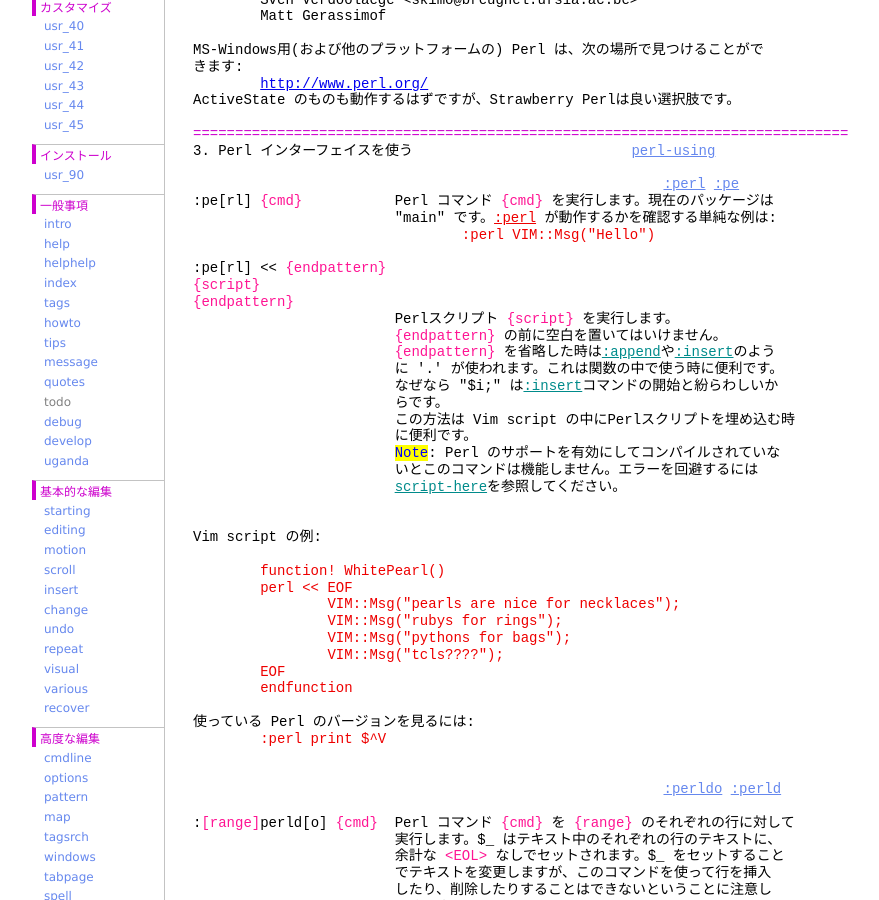
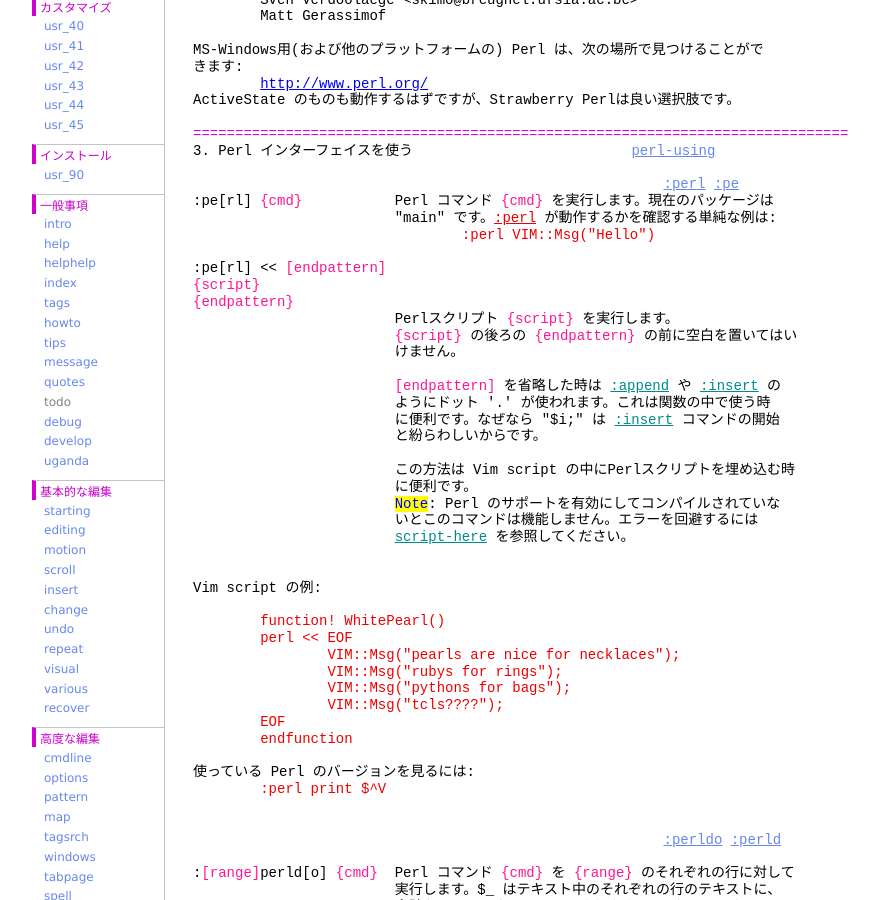
Before and after one commit to vim-jp/vimdoc-ja, a Jekyll site: the page built from if_perl.html, in a window 1280 px wide and 900 px high, scrolled down 913 px. Shown: the whole window, without its empty margins (208-1087 px from the left). Built offline with Jekyll 4.4.1, drawn with Linux system fonts in a browser that asks for light colours; nearby versions of some CDN libraries; comment, search, counter and statistics services are not loaded; some of the changed text lies outside the part shown.

Commit message:
Generated by Travis JOB 2608.1
https://travis-ci.org/vim-jp/vimdoc-ja-working/builds/585932587

```diff
--- a/if_perl.html
+++ b/if_perl.html
@@ -3,7 +3,7 @@ layout: vimdoc
 helpname: 'if_perl'
 ---
 <div id='vimCodeElement'>
-<a class="Constant" href="if_perl.html" name="if_perl.txt">if_perl.txt</a>&nbsp;&nbsp; For&nbsp;<span class="Identifier">Vim バージョン 8.1.</span>&nbsp;&nbsp;Last change: 2019 May 05<br>
+<a class="Constant" href="if_perl.html" name="if_perl.txt">if_perl.txt</a>&nbsp;&nbsp; For&nbsp;<span class="Identifier">Vim バージョン 8.1.</span>&nbsp;&nbsp;Last change: 2019 Jul 21<br>
 <br>
 <br>
 &nbsp;&nbsp;&nbsp;&nbsp;&nbsp;&nbsp;&nbsp;&nbsp;&nbsp;&nbsp;&nbsp;&nbsp;&nbsp;&nbsp;&nbsp;&nbsp;&nbsp;&nbsp;<span class="Identifier">VIMリファレンスマニュアル&nbsp;&nbsp;&nbsp;&nbsp;by Sven Verdoolaege</span><br>
@@ -60,20 +60,23 @@ ActiveState のものも動作するはずですが、Strawberry Perlは良い
 &nbsp;&nbsp;&nbsp;&nbsp;&nbsp;&nbsp;&nbsp;&nbsp;&nbsp;&nbsp;&nbsp;&nbsp;&nbsp;&nbsp;&nbsp;&nbsp;&nbsp;&nbsp;&nbsp;&nbsp;&nbsp;&nbsp;&nbsp;&nbsp;&quot;main&quot; です。<a class="Comment" href="if_perl.html#:perl">:perl</a>&nbsp;が動作するかを確認する単純な例は:<br>
 <div class="helpExample">&nbsp;&nbsp;&nbsp;&nbsp;&nbsp;&nbsp;&nbsp;&nbsp;&nbsp;&nbsp;&nbsp;&nbsp;&nbsp;&nbsp;&nbsp;&nbsp;&nbsp;&nbsp;&nbsp;&nbsp;&nbsp;&nbsp;&nbsp;&nbsp;&nbsp;&nbsp;&nbsp;&nbsp;&nbsp;&nbsp;&nbsp;&nbsp;:perl VIM::Msg(&quot;Hello&quot;)</div>
 <br>
-:pe[rl] &lt;&lt;&nbsp;<span class="Special">{endpattern}</span><br>
+:pe[rl] &lt;&lt;&nbsp;<span class="Special">[endpattern]</span><br>
 <span class="Special">{script}</span><br>
 <span class="Special">{endpattern}</span><br>
 &nbsp;&nbsp;&nbsp;&nbsp;&nbsp;&nbsp;&nbsp;&nbsp;&nbsp;&nbsp;&nbsp;&nbsp;&nbsp;&nbsp;&nbsp;&nbsp;&nbsp;&nbsp;&nbsp;&nbsp;&nbsp;&nbsp;&nbsp;&nbsp;Perlスクリプト&nbsp;<span class="Special">{script}</span>&nbsp;を実行します。<br>
-&nbsp;&nbsp;&nbsp;&nbsp;&nbsp;&nbsp;&nbsp;&nbsp;&nbsp;&nbsp;&nbsp;&nbsp;&nbsp;&nbsp;&nbsp;&nbsp;&nbsp;&nbsp;&nbsp;&nbsp;&nbsp;&nbsp;&nbsp;&nbsp;<span class="Special">{endpattern}</span>&nbsp;の前に空白を置いてはいけません。<br>
-&nbsp;&nbsp;&nbsp;&nbsp;&nbsp;&nbsp;&nbsp;&nbsp;&nbsp;&nbsp;&nbsp;&nbsp;&nbsp;&nbsp;&nbsp;&nbsp;&nbsp;&nbsp;&nbsp;&nbsp;&nbsp;&nbsp;&nbsp;&nbsp;<span class="Special">{endpattern}</span>&nbsp;を省略した時は<a class="Identifier" href="insert.html#:append">:append</a>や<a class="Identifier" href="insert.html#:insert">:insert</a>のよう<br>
-&nbsp;&nbsp;&nbsp;&nbsp;&nbsp;&nbsp;&nbsp;&nbsp;&nbsp;&nbsp;&nbsp;&nbsp;&nbsp;&nbsp;&nbsp;&nbsp;&nbsp;&nbsp;&nbsp;&nbsp;&nbsp;&nbsp;&nbsp;&nbsp;に '.' が使われます。これは関数の中で使う時に便利です。<br>
-&nbsp;&nbsp;&nbsp;&nbsp;&nbsp;&nbsp;&nbsp;&nbsp;&nbsp;&nbsp;&nbsp;&nbsp;&nbsp;&nbsp;&nbsp;&nbsp;&nbsp;&nbsp;&nbsp;&nbsp;&nbsp;&nbsp;&nbsp;&nbsp;なぜなら &quot;$i;&quot; は<a class="Identifier" href="insert.html#:insert">:insert</a>コマンドの開始と紛らわしいか<br>
-&nbsp;&nbsp;&nbsp;&nbsp;&nbsp;&nbsp;&nbsp;&nbsp;&nbsp;&nbsp;&nbsp;&nbsp;&nbsp;&nbsp;&nbsp;&nbsp;&nbsp;&nbsp;&nbsp;&nbsp;&nbsp;&nbsp;&nbsp;&nbsp;らです。<br>
+&nbsp;&nbsp;&nbsp;&nbsp;&nbsp;&nbsp;&nbsp;&nbsp;&nbsp;&nbsp;&nbsp;&nbsp;&nbsp;&nbsp;&nbsp;&nbsp;&nbsp;&nbsp;&nbsp;&nbsp;&nbsp;&nbsp;&nbsp;&nbsp;<span class="Special">{script}</span>&nbsp;の後ろの&nbsp;<span class="Special">{endpattern}</span>&nbsp;の前に空白を置いてはい<br>
+&nbsp;&nbsp;&nbsp;&nbsp;&nbsp;&nbsp;&nbsp;&nbsp;&nbsp;&nbsp;&nbsp;&nbsp;&nbsp;&nbsp;&nbsp;&nbsp;&nbsp;&nbsp;&nbsp;&nbsp;&nbsp;&nbsp;&nbsp;&nbsp;けません。<br>
+<br>
+&nbsp;&nbsp;&nbsp;&nbsp;&nbsp;&nbsp;&nbsp;&nbsp;&nbsp;&nbsp;&nbsp;&nbsp;&nbsp;&nbsp;&nbsp;&nbsp;&nbsp;&nbsp;&nbsp;&nbsp;&nbsp;&nbsp;&nbsp;&nbsp;<span class="Special">[endpattern]</span>&nbsp;を省略した時は&nbsp;<a class="Identifier" href="insert.html#:append">:append</a>&nbsp;や&nbsp;<a class="Identifier" href="insert.html#:insert">:insert</a>&nbsp;の<br>
+&nbsp;&nbsp;&nbsp;&nbsp;&nbsp;&nbsp;&nbsp;&nbsp;&nbsp;&nbsp;&nbsp;&nbsp;&nbsp;&nbsp;&nbsp;&nbsp;&nbsp;&nbsp;&nbsp;&nbsp;&nbsp;&nbsp;&nbsp;&nbsp;ようにドット '.' が使われます。これは関数の中で使う時<br>
+&nbsp;&nbsp;&nbsp;&nbsp;&nbsp;&nbsp;&nbsp;&nbsp;&nbsp;&nbsp;&nbsp;&nbsp;&nbsp;&nbsp;&nbsp;&nbsp;&nbsp;&nbsp;&nbsp;&nbsp;&nbsp;&nbsp;&nbsp;&nbsp;に便利です。なぜなら &quot;$i;&quot; は&nbsp;<a class="Identifier" href="insert.html#:insert">:insert</a>&nbsp;コマンドの開始<br>
+&nbsp;&nbsp;&nbsp;&nbsp;&nbsp;&nbsp;&nbsp;&nbsp;&nbsp;&nbsp;&nbsp;&nbsp;&nbsp;&nbsp;&nbsp;&nbsp;&nbsp;&nbsp;&nbsp;&nbsp;&nbsp;&nbsp;&nbsp;&nbsp;と紛らわしいからです。<br>
+<br>
 &nbsp;&nbsp;&nbsp;&nbsp;&nbsp;&nbsp;&nbsp;&nbsp;&nbsp;&nbsp;&nbsp;&nbsp;&nbsp;&nbsp;&nbsp;&nbsp;&nbsp;&nbsp;&nbsp;&nbsp;&nbsp;&nbsp;&nbsp;&nbsp;この方法は Vim script の中にPerlスクリプトを埋め込む時<br>
 &nbsp;&nbsp;&nbsp;&nbsp;&nbsp;&nbsp;&nbsp;&nbsp;&nbsp;&nbsp;&nbsp;&nbsp;&nbsp;&nbsp;&nbsp;&nbsp;&nbsp;&nbsp;&nbsp;&nbsp;&nbsp;&nbsp;&nbsp;&nbsp;に便利です。<br>
 &nbsp;&nbsp;&nbsp;&nbsp;&nbsp;&nbsp;&nbsp;&nbsp;&nbsp;&nbsp;&nbsp;&nbsp;&nbsp;&nbsp;&nbsp;&nbsp;&nbsp;&nbsp;&nbsp;&nbsp;&nbsp;&nbsp;&nbsp;&nbsp;<span class="Todo">Note</span>: Perl のサポートを有効にしてコンパイルされていな<br>
 &nbsp;&nbsp;&nbsp;&nbsp;&nbsp;&nbsp;&nbsp;&nbsp;&nbsp;&nbsp;&nbsp;&nbsp;&nbsp;&nbsp;&nbsp;&nbsp;&nbsp;&nbsp;&nbsp;&nbsp;&nbsp;&nbsp;&nbsp;&nbsp;いとこのコマンドは機能しません。エラーを回避するには<br>
-&nbsp;&nbsp;&nbsp;&nbsp;&nbsp;&nbsp;&nbsp;&nbsp;&nbsp;&nbsp;&nbsp;&nbsp;&nbsp;&nbsp;&nbsp;&nbsp;&nbsp;&nbsp;&nbsp;&nbsp;&nbsp;&nbsp;&nbsp;&nbsp;<a class="Identifier" href="if_perl.html#script-here">script-here</a>を参照してください。<br>
+&nbsp;&nbsp;&nbsp;&nbsp;&nbsp;&nbsp;&nbsp;&nbsp;&nbsp;&nbsp;&nbsp;&nbsp;&nbsp;&nbsp;&nbsp;&nbsp;&nbsp;&nbsp;&nbsp;&nbsp;&nbsp;&nbsp;&nbsp;&nbsp;<a class="Identifier" href="if_perl.html#script-here">script-here</a>&nbsp;を参照してください。<br>
 <br>
 <br>
 Vim script の例:<br>
```
Also changed, not shown: if_lua.html (+7 -5 lines), if_mzsch.html (+9 -2 lines), if_pyth.html (+7 -4 lines), if_ruby.html (+11 -7 lines), if_tcl.html (+7 -4 lines).
